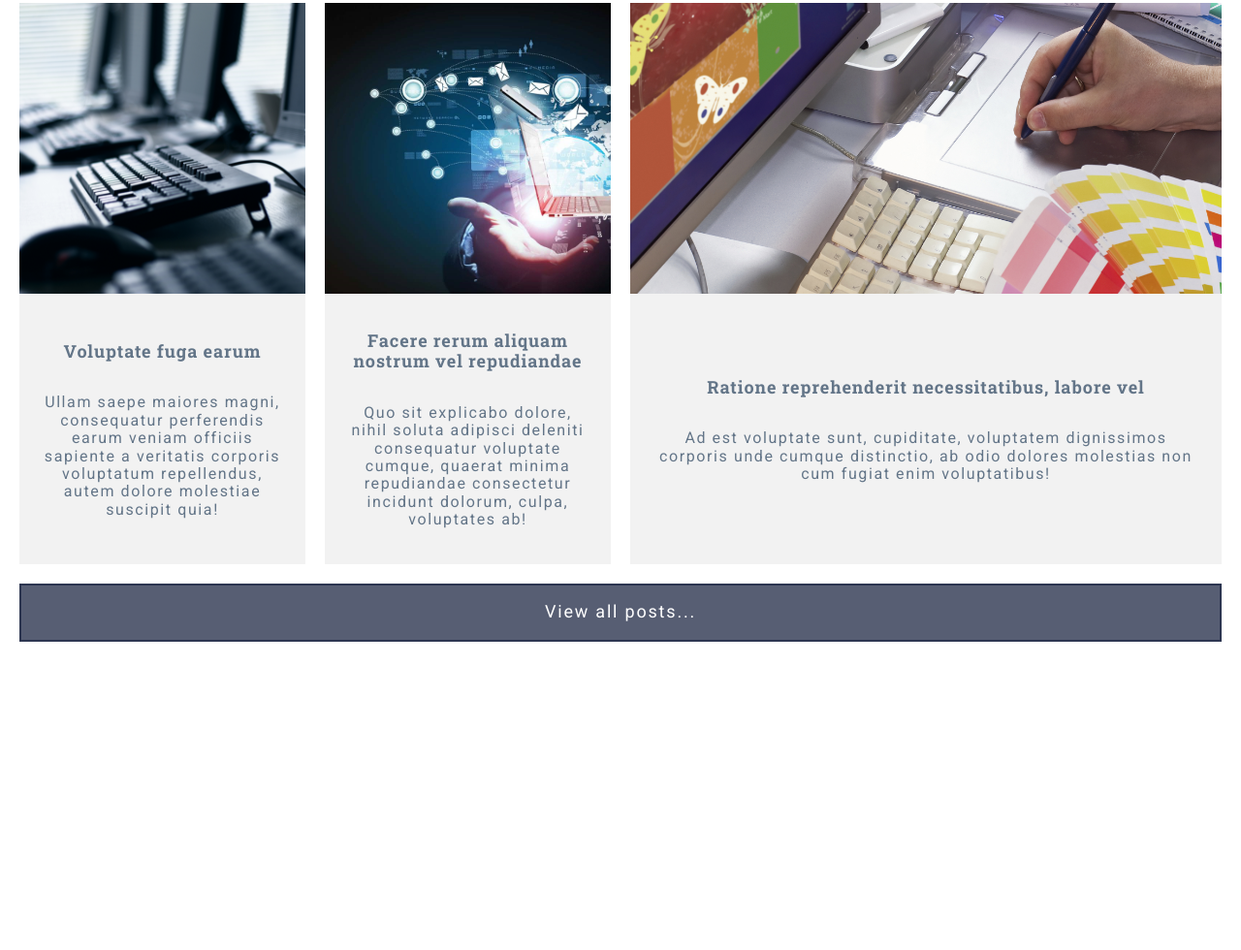
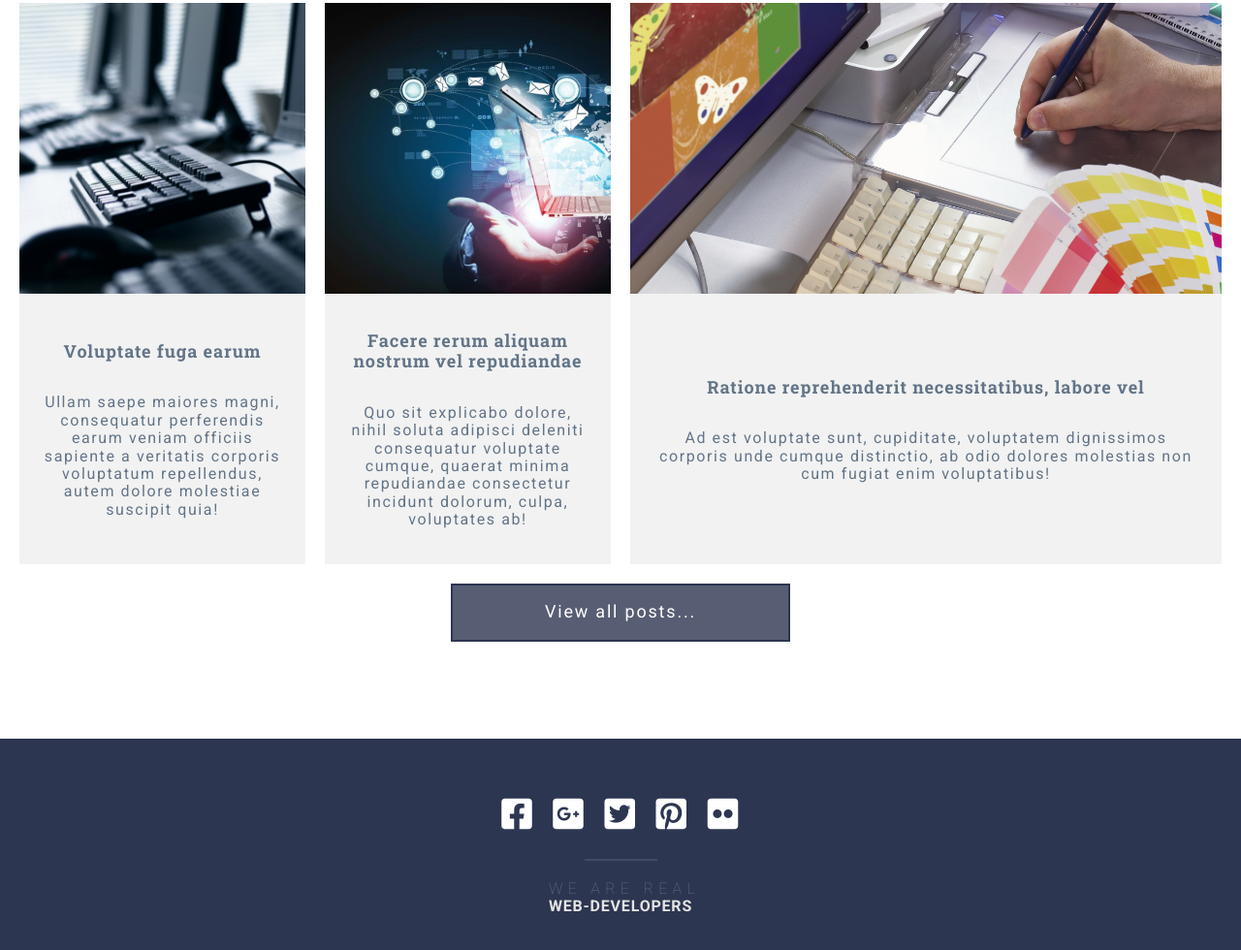
Before and after one commit to NickMostovoi/my_grid_template, a website: page index.html in a window 1280 px wide. Shown: the part 3376-4356 px from the top of the page at 97% size. Before the commit the page ends 4138 px from the top, so only its background shows below. Drawn offline with Linux system fonts and the light colour scheme.

Commit message:
Работа над footer

```diff
--- a/assets/scss/_footer.scss
+++ b/assets/scss/_footer.scss
@@ -0,0 +1,72 @@
+.footer {
+    padding: 50px 20px 70px;
+    text-align: center;
+    background-color: $color-primary;
+
+    &__container {
+        @extend %container;
+    }
+
+    &__social {
+        position: relative;
+        display: grid;
+        justify-content: center;
+        margin-bottom: 40px;
+        grid-template-columns: repeat(auto-fit, minmax(50px, max-content));
+
+        a {
+            display: block;
+            padding: 10px;
+            transition: color 0.5s;
+
+            &:hover,
+            &:focus {
+             color: $color-accent;
+            }
+        }
+
+        &::after {
+            position: absolute;
+            bottom: -20px;
+            left: calc(50% - 75px / 2);
+            width: 75px;
+            height: 2px;
+            content: "";
+            background-color: rgba(255, 255, 255, 0.1);
+        }
+    }
+
+    &__copy span:nth-of-type(1) {
+        margin-right: -0.5em;
+        letter-spacing: 0.33em;
+        font-weight: 100;
+    }
+
+    &__copy span:nth-of-type(2) {
+            letter-spacing: 0.05em;
+            color: $color-gray-light;
+            font-weight: 700;
+    }
+
+}
+
+
+
+.footer__social .fab {
+    font-size: 36px;
+}
+.fab, .far {
+    font-weight: 400;
+}
+.fab {
+    font-family: "Font Awesome 5 Brands";
+}
+
+.fa, .fab, .fad, .fal, .far, .fas {
+
+    display: inline-block;
+    font-style: normal;
+    font-variant: normal;
+    text-rendering: auto;
+    line-height: 1;
+}
--- a/assets/scss/sections/_section-posts.scss
+++ b/assets/scss/sections/_section-posts.scss
@@ -22,8 +22,12 @@
         }
     }
 
-
-
+    &__actions {
+        @include sm-min {
+        display: flex;
+        justify-content: center;
+        }
+    }
 
 }
 
--- a/index.html
+++ b/index.html
@@ -297,7 +297,20 @@
 
   </section>
 
-  <footer></footer>
+  <footer class="footer">
+    <div class="footer__container">
+      <div class="footer__social ">
+        <a href="#"><i class="fab fa-facebook-square"></i></a>
+        <a href="#"><i class="fab fa-google-plus-square"></i></a>
+        <a href="#"><i class="fab fa-twitter-square"></i></a>
+        <a href="#"><i class="fab fa-pinterest-square"></i></a>
+        <a href="#"><i class="fab fa-flickr"></i></a>
+      </div>
+      <div class="footer__copy">
+        <span>WE ARE REAL</span><br><span>WEB-DEVELOPERS</span>
+      </div>
+    </div>
+  </footer>
 
   <!-- Подключаем библиотеку jquery, необходимую для работы нашего основного скрипта -->
   <script src="libs/jquery/dist/jquery.min.js"></script>
```
Also changed, not shown: assets/css/style.css.
